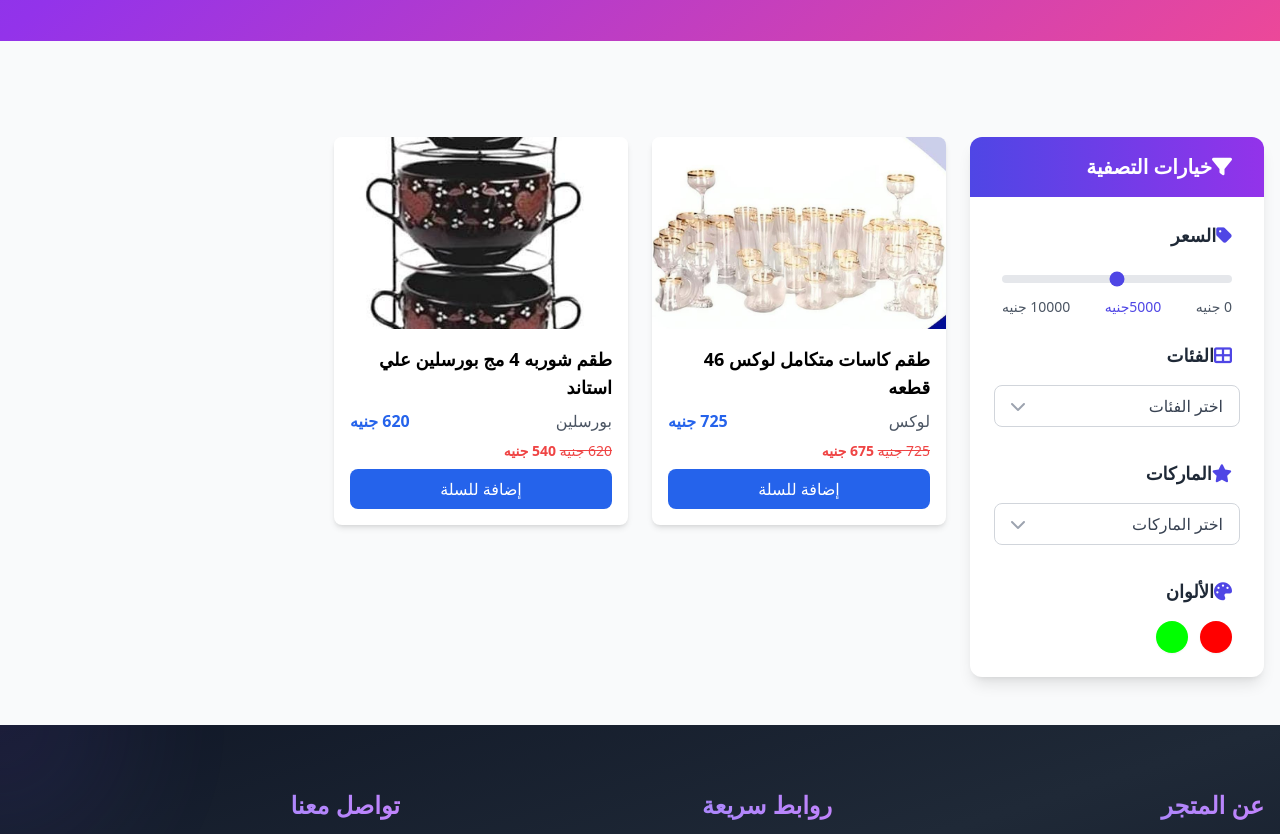
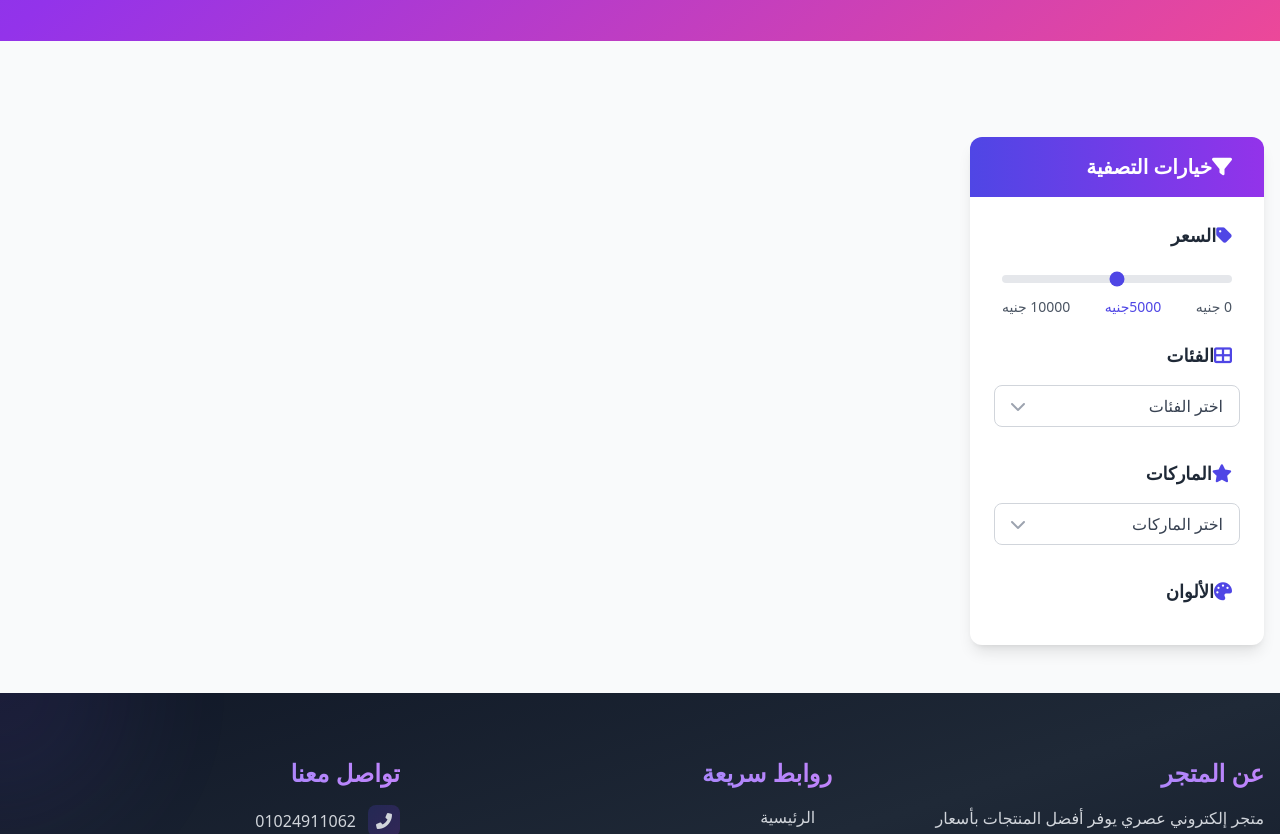
Before and after one commit to ibrahimmoamen100/shopy, a website: page public/index.html in a window 1280 px wide. Shown: the part 1040-1874 px from the top of the page. Drawn offline with nearby package versions, Linux system fonts and the light colour scheme.

Commit message:
new update

```diff
--- a/public/store.json
+++ b/public/store.json
@@ -1,47 +1,5 @@
 {
-  "products": [
-    {
-      "id": "1734561033615",
-      "sku": "PRD-1979-3615",
-      "title": "طقم كاسات متكامل لوكس 46 قطعه",
-      "price": 725,
-      "discountPrice": 675,
-      "brand": "لوكس",
-      "category": "ادوات منزليه",
-      "colors": [],
-      "sizes": [
-        "46"
-      ],
-      "images": [
-        "/uploads/1734561033606.jpg"
-      ],
-      "inBox": false,
-      "endTime": null,
-      "createdAt": "2024-12-18T22:30:33.615Z"
-    },
-    {
-      "id": "1734561156704",
-      "sku": "PRD-7335-6704",
-      "title": "طقم شوربه 4 مج بورسلين علي استاند ",
-      "price": 620,
-      "discountPrice": 540,
-      "brand": "بورسلين",
-      "category": "ادوات منزليه",
-      "colors": [
-        "#ff0000",
-        "#00ff00"
-      ],
-      "sizes": [
-        "xl"
-      ],
-      "images": [
-        "/uploads/1734561156701.jpg"
-      ],
-      "inBox": false,
-      "endTime": null,
-      "createdAt": "2024-12-18T22:32:36.704Z"
-    }
-  ],
+  "products": [],
   "categories": [
     "ادوات منزليه",
     "سجاد",
```
Also changed, not shown: public/cart.html (+1 -1 lines), public/uploads/1734561033606.jpg (deleted), public/uploads/1734561156701.jpg (deleted).
